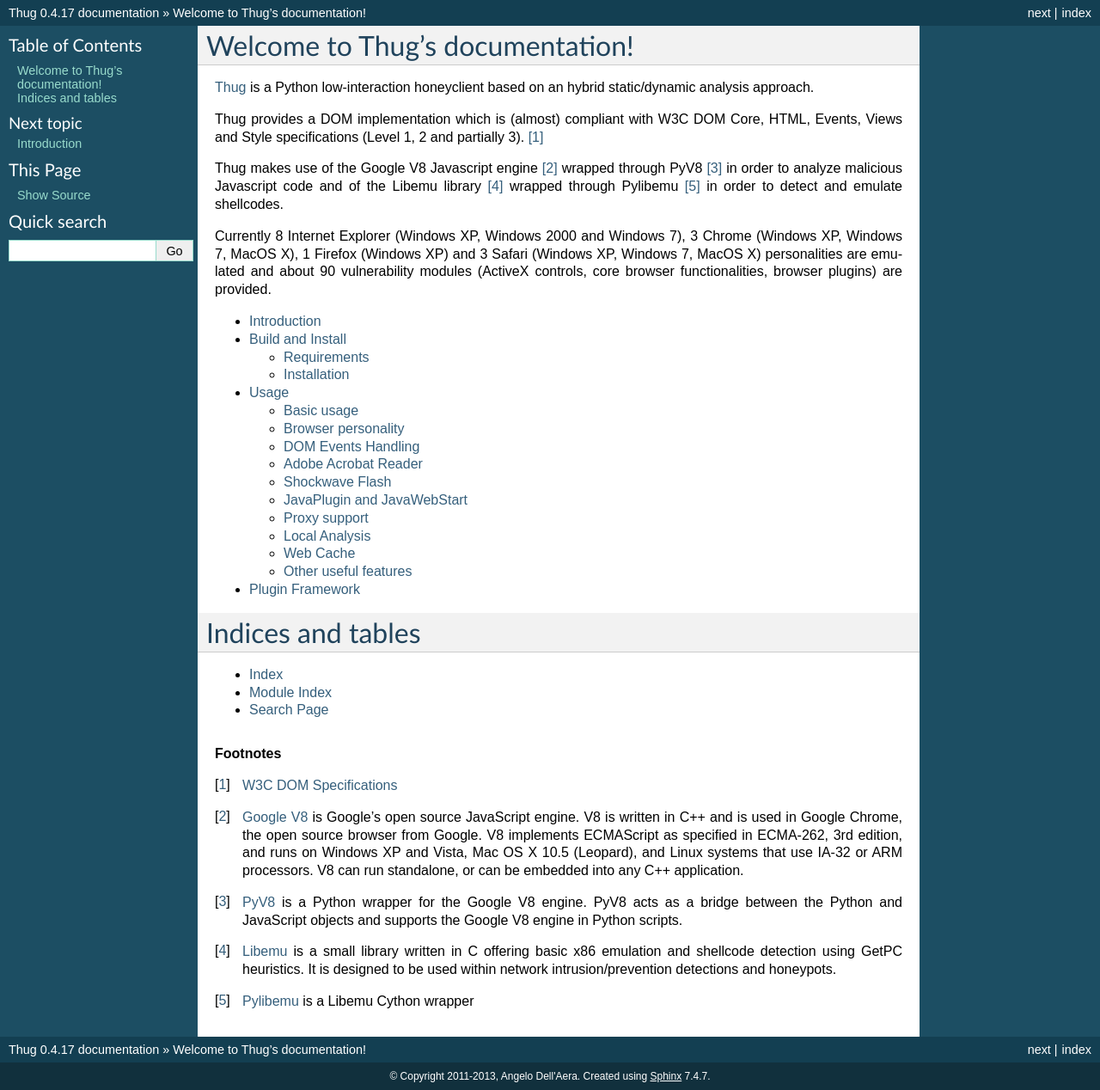
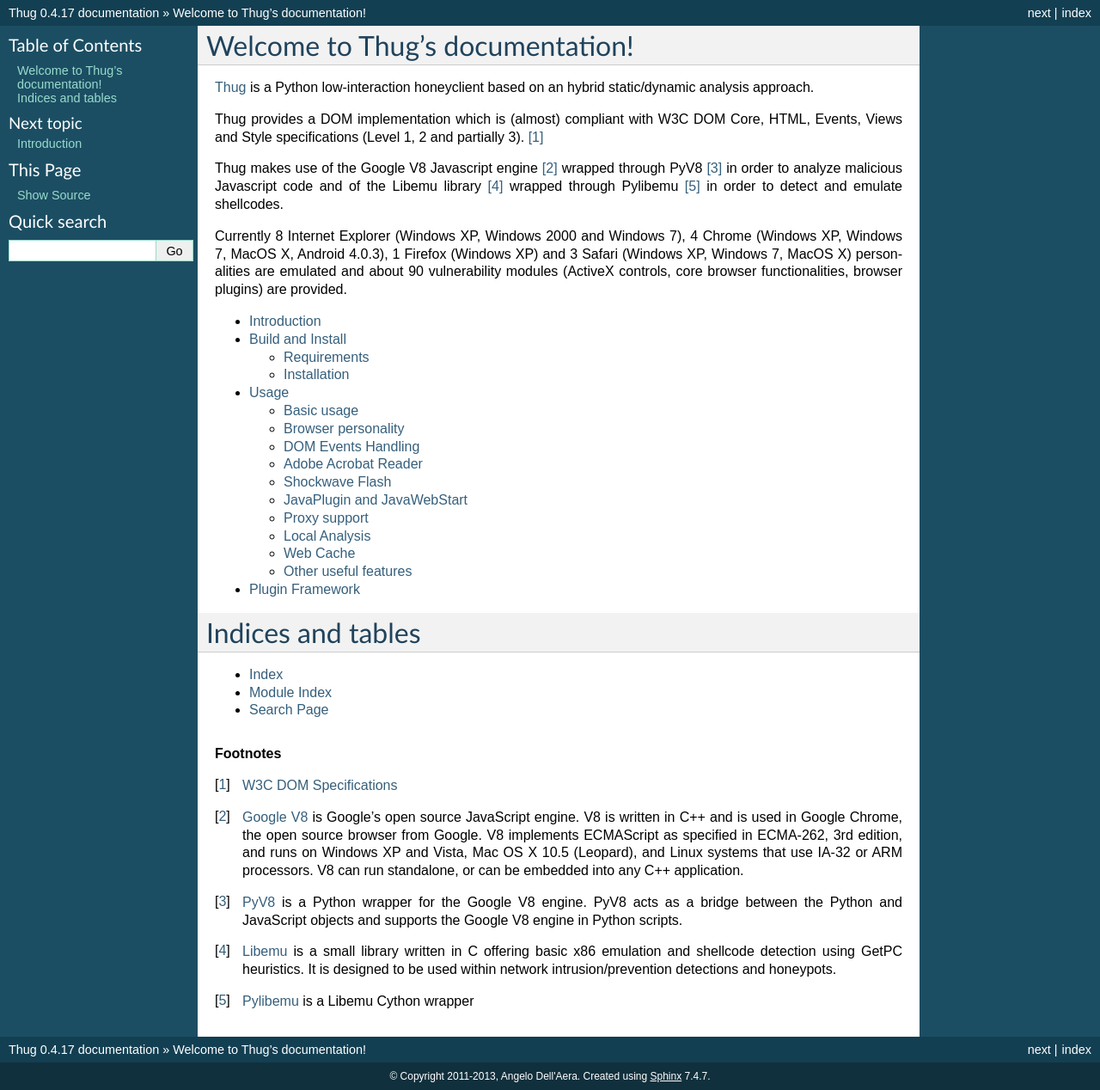
Before and after one commit to buffer/thug, a Sphinx documentation site: the page built from doc/source/index.rst, in a window 1280 px wide. Shown: the whole page at 86% size. Built offline with Sphinx 7.4.7, drawn with Linux system fonts in a browser that asks for light colours.

Commit message:
Minor documentation change

```diff
--- a/doc/source/index.rst
+++ b/doc/source/index.rst
@@ -16,10 +16,10 @@
 analyze malicious Javascript code and of the Libemu library [#f4]_ wrapped through Pylibemu [#f5]_
 in order to detect and emulate shellcodes.
 
-Currently 8 Internet Explorer (Windows XP, Windows 2000 and Windows 7), 3 Chrome (Windows XP,
-Windows 7, MacOS X), 1 Firefox (Windows XP) and 3 Safari (Windows XP, Windows 7, MacOS X)
-personalities are emulated and about 90 vulnerability modules (ActiveX controls, core browser
-functionalities, browser plugins) are provided.
+Currently 8 Internet Explorer (Windows XP, Windows 2000 and Windows 7), 4 Chrome (Windows XP,
+Windows 7, MacOS X, Android 4.0.3), 1 Firefox (Windows XP) and 3 Safari (Windows XP, Windows 7,
+MacOS X) personalities are emulated and about 90 vulnerability modules (ActiveX controls, core
+browser functionalities, browser plugins) are provided.
 
 .. toctree::
    :maxdepth: 2
```
